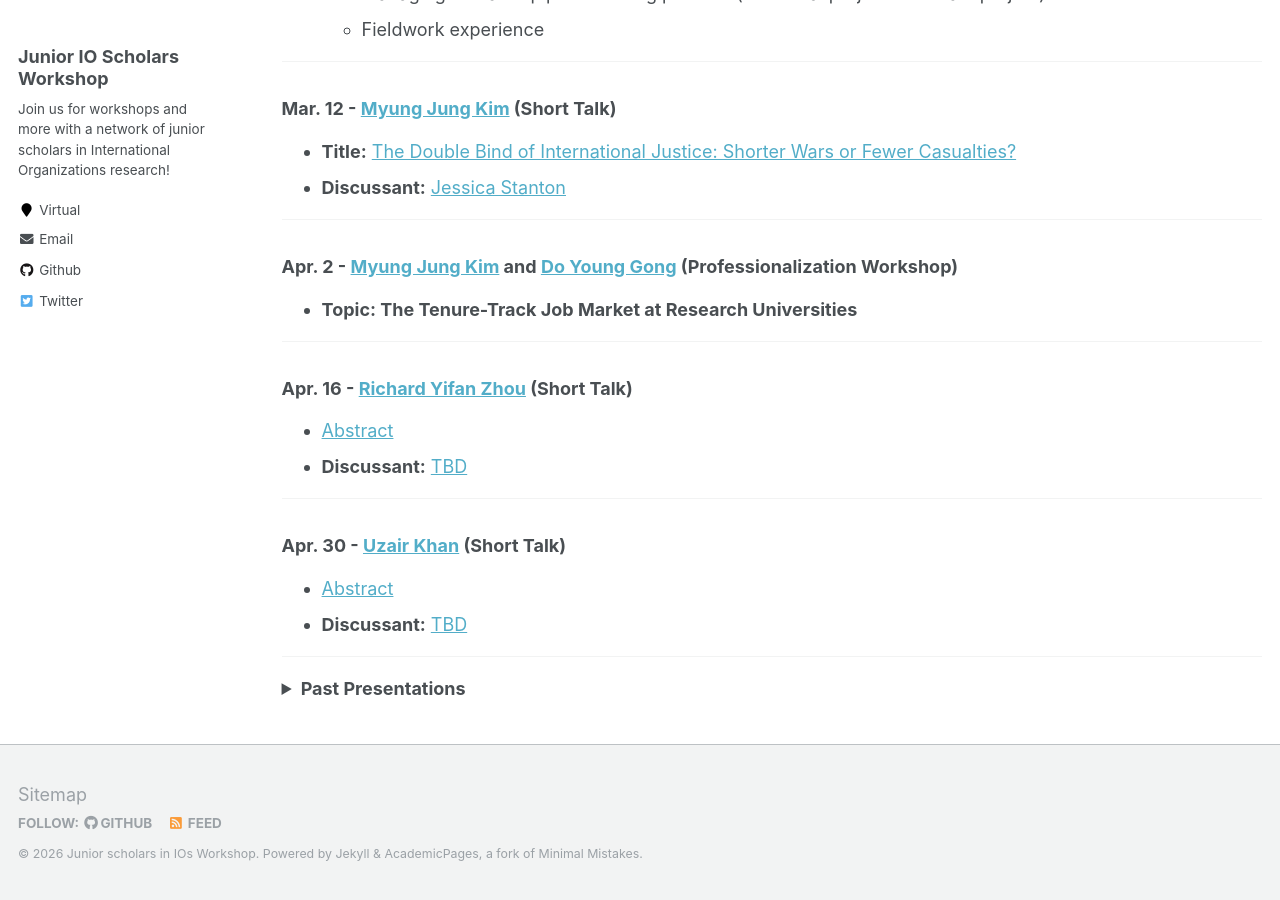
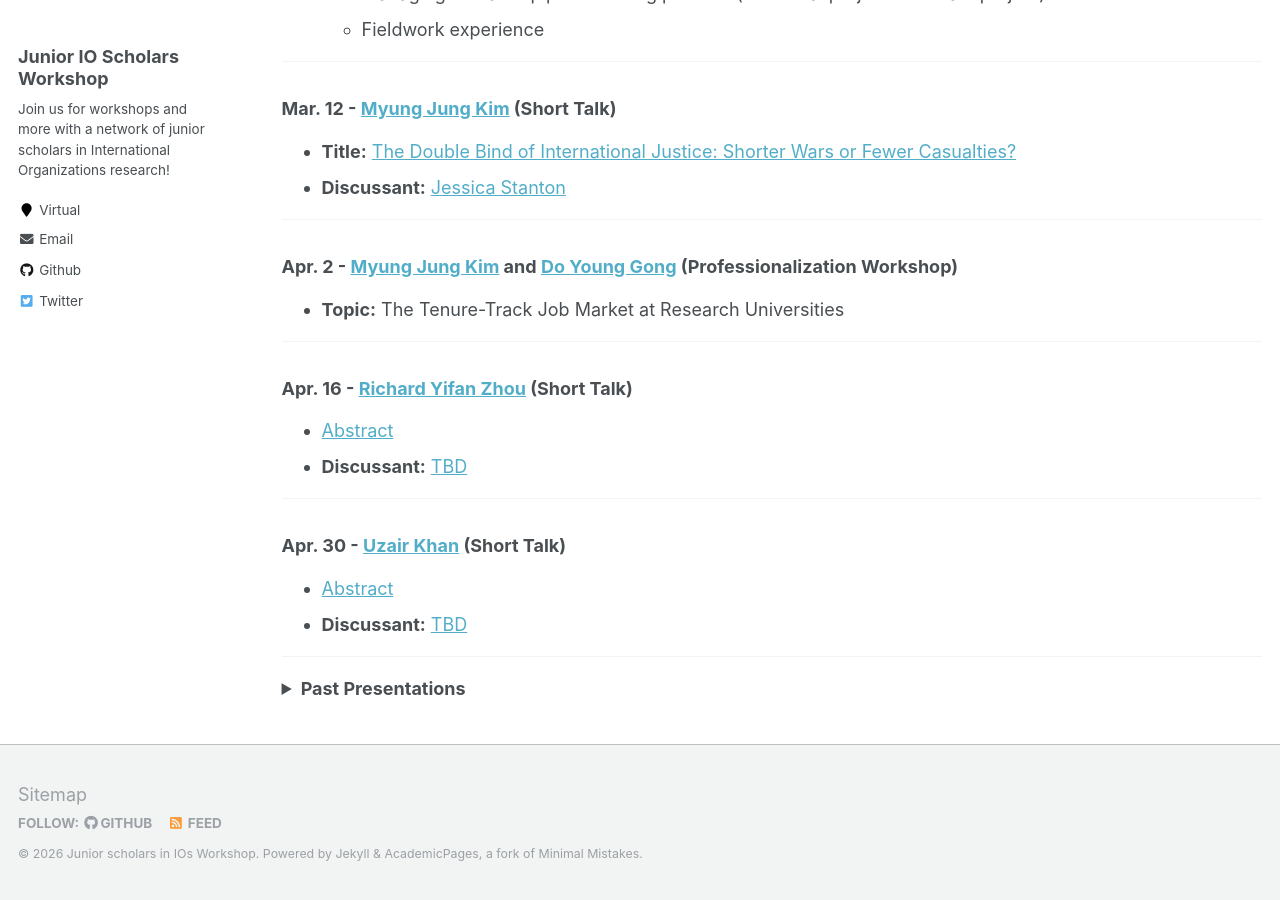
Before and after one commit to IO-workshop/IO-workshop.github.io, a Jekyll site: the page built from _pages/schedule.md, in a window 1280 px wide and 900 px high, scrolled down 579 px. Built offline with Jekyll 4.4.1, drawn with Linux system fonts in a browser that asks for light colours.

```diff
--- a/_pages/schedule.md
+++ b/_pages/schedule.md
@@ -30,7 +30,7 @@ Spring 2026 Meetings are scheduled for Thursdays at 11:00am (ET). The Zoom link
 ---
 
 ### Apr. 2 - [Myung Jung Kim](https://www.myungjungkim.com) and [Do Young Gong](https://doyounggong.com) (Professionalization Workshop)
-- **Topic: The Tenure-Track Job Market at Research Universities**
+- **Topic:** The Tenure-Track Job Market at Research Universities
 
 ---
 
```
